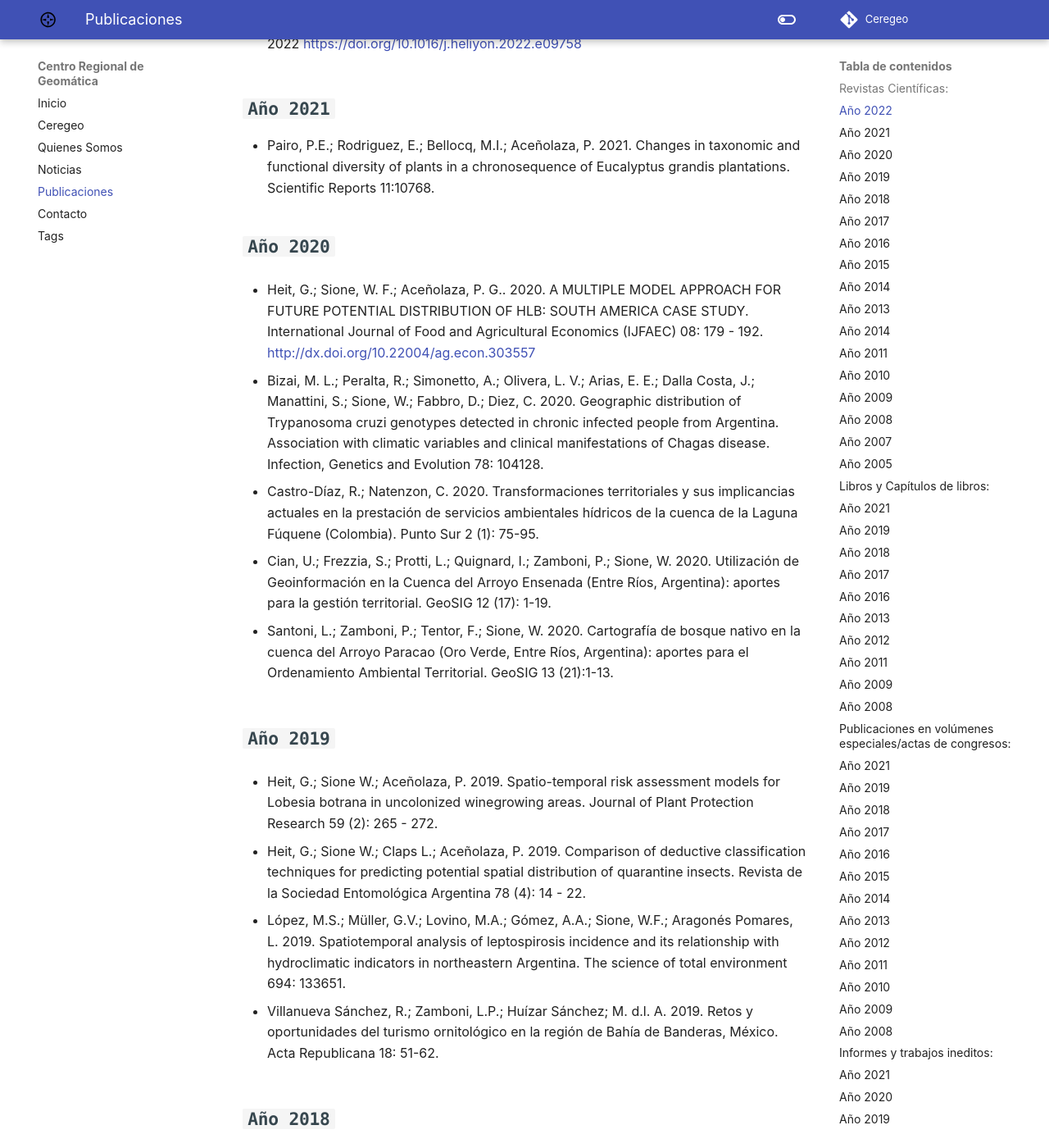
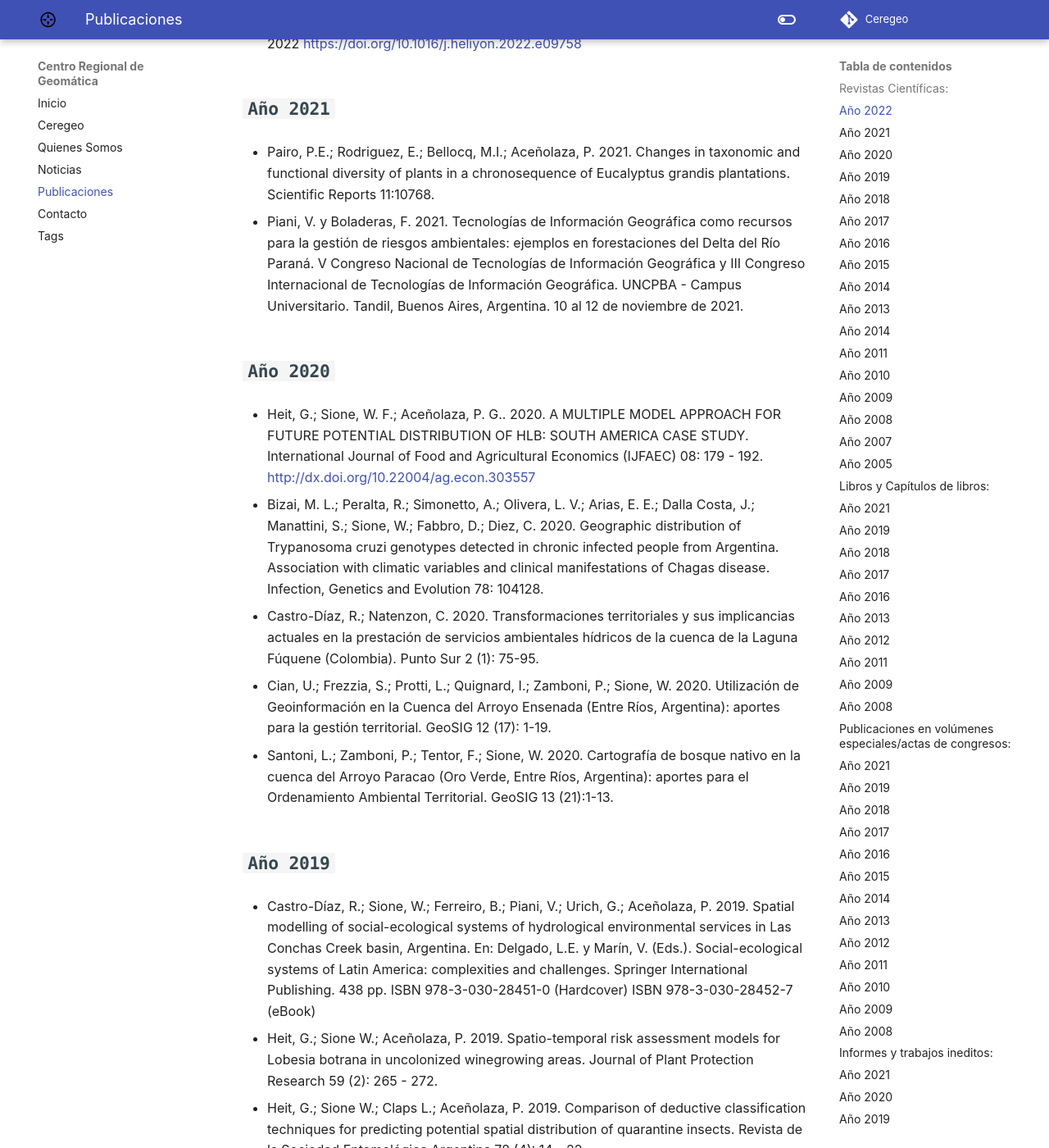
Before and after one commit to virginiapiani/Ceregeo, an MkDocs documentation site: the page built from docs/pages/publicaciones.md, in a window 1280 px wide and 1400 px high, scrolled down 460 px. Shown: the whole window at 82% size. Built offline with MkDocs 1.6.1 and Material for MkDocs 9.7.7, drawn with Linux system fonts in a browser that asks for light colours; some web fonts are replaced; comment, search, counter and statistics services are not loaded; some of the changed text lies outside the part shown.

Commit message:
Update publicaciones.md

````diff
--- a/docs/pages/publicaciones.md
+++ b/docs/pages/publicaciones.md
@@ -12,6 +12,8 @@
 
 * Pairo, P.E.; Rodriguez, E.; Bellocq, M.I.; Aceñolaza, P. 2021. Changes in taxonomic and functional diversity of plants in a chronosequence of Eucalyptus grandis plantations. Scientific Reports 11:10768.
 
+* Piani, V. y Boladeras, F. 2021. Tecnologías de Información Geográfica como recursos para la gestión de riesgos ambientales: ejemplos en forestaciones del Delta del Río Paraná. V Congreso Nacional de Tecnologías de Información Geográfica y III Congreso Internacional de Tecnologías de Información Geográfica. UNCPBA - Campus Universitario. Tandil, Buenos Aires, Argentina. 10 al 12 de noviembre de 2021.
+
 ## **``` Año 2020 ```**
 
 * Heit, G.; Sione, W. F.; Aceñolaza, P. G.. 2020. A MULTIPLE MODEL APPROACH FOR FUTURE POTENTIAL DISTRIBUTION OF HLB: SOUTH AMERICA CASE STUDY. International Journal of Food and Agricultural Economics (IJFAEC) 08: 179 - 192. http://dx.doi.org/10.22004/ag.econ.303557
@@ -25,6 +27,8 @@
 * Santoni, L.; Zamboni, P.; Tentor, F.; Sione, W. 2020. Cartografía de bosque nativo en la cuenca del Arroyo Paracao (Oro Verde, Entre Ríos, Argentina): aportes para el Ordenamiento Ambiental Territorial. GeoSIG 13 (21):1-13.
 
 ## **``` Año 2019 ```**
+
+* Castro-Díaz, R.; Sione, W.; Ferreiro, B.; Piani, V.; Urich, G.; Aceñolaza, P. 2019. Spatial modelling of social-ecological systems of hydrological environmental services in Las Conchas Creek basin, Argentina. En: Delgado, L.E. y Marín, V. (Eds.). Social-ecological systems of Latin America: complexities and challenges. Springer International Publishing. 438 pp. ISBN 978-3-030-28451-0 (Hardcover) ISBN 978-3-030-28452-7 (eBook)
 
 * Heit, G.; Sione W.; Aceñolaza, P. 2019. Spatio-temporal risk assessment models for Lobesia botrana in uncolonized winegrowing areas. Journal of Plant Protection Research 59 (2): 265 - 272.
 
@@ -78,6 +82,8 @@
 * Martínez Carretero, E.; Faggi, A. M.; Fontana, J.; Aceñolaza, P.; Gandullo, R.; Cabido, M.; Iriart, D.; Prado, D.; Roig, F.A.; Eskuche, U. 2016. Prodromus Sinsistemático de la República Argentina y una breve introducción a los estudios fitosociológicos. Boletín de la Sociedad Argentina de Botánica 51: 469–549.
 
 ## **``` Año 2015 ```**
+
+* Albornoz, M.; Burgos, N.; Bustamante, C.; Comba, A.; Fernández, E.; Ghillini, D.; Piani, V.; Reyes, E.; Ruiz Moreno, D.; Urich, G.; Zulpo, V.; Quignard, I.; Burroni, N.; Campos Soldini, P.; Sione, W. y Zamboni, P. 2015. Experiencia de la cátedra Sistemas de Información Geográfica (FCyT UADER) en la aplicación de herramientas de geomática en estudios ecoepidemiológico. Jornadas Argentinas de Geotecnología 2015. Universidad Nacional de San Luis. SELPER. Universidad Nacional de Lujan. San Luís. Septiembre de 2015.
 
 * Graça, P. M.; Maldonado, F. D.; Santos, J. R.; Keizer, E. W. H. 2015. Multi-temporal analysis of radiometric changes in satellite images of forest edges to infer selective-logging áreas in the Amazon-forest. Acta Amazonica 45(1): 30-44.
 
````
